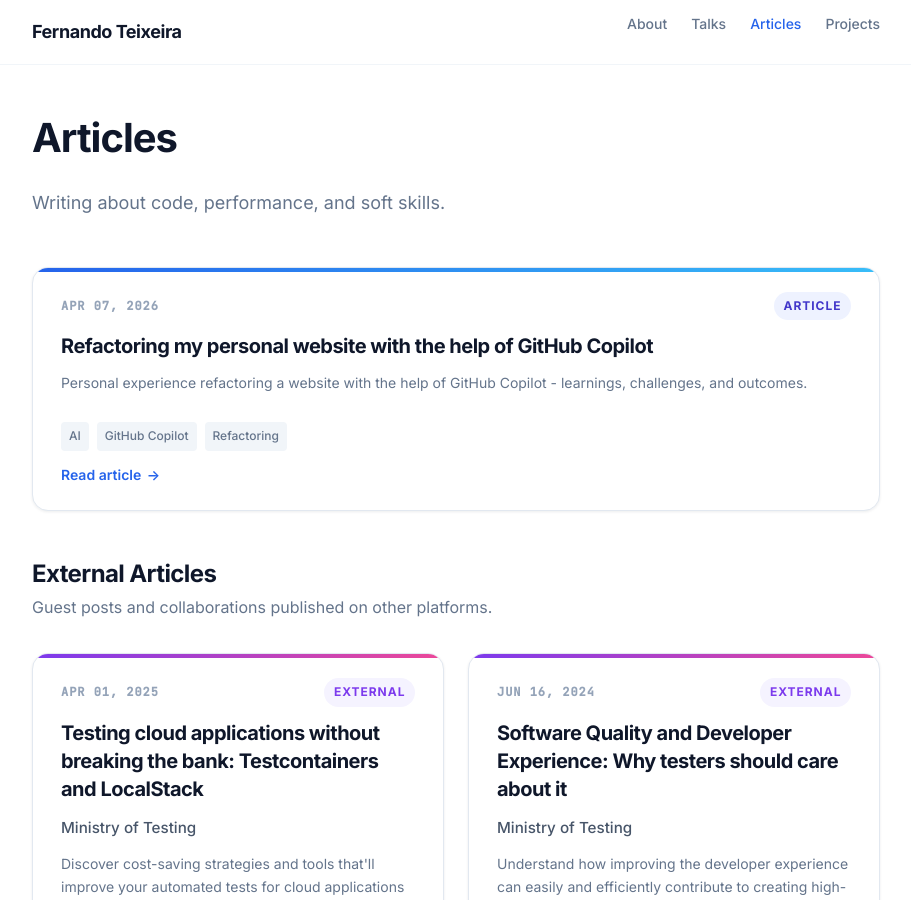
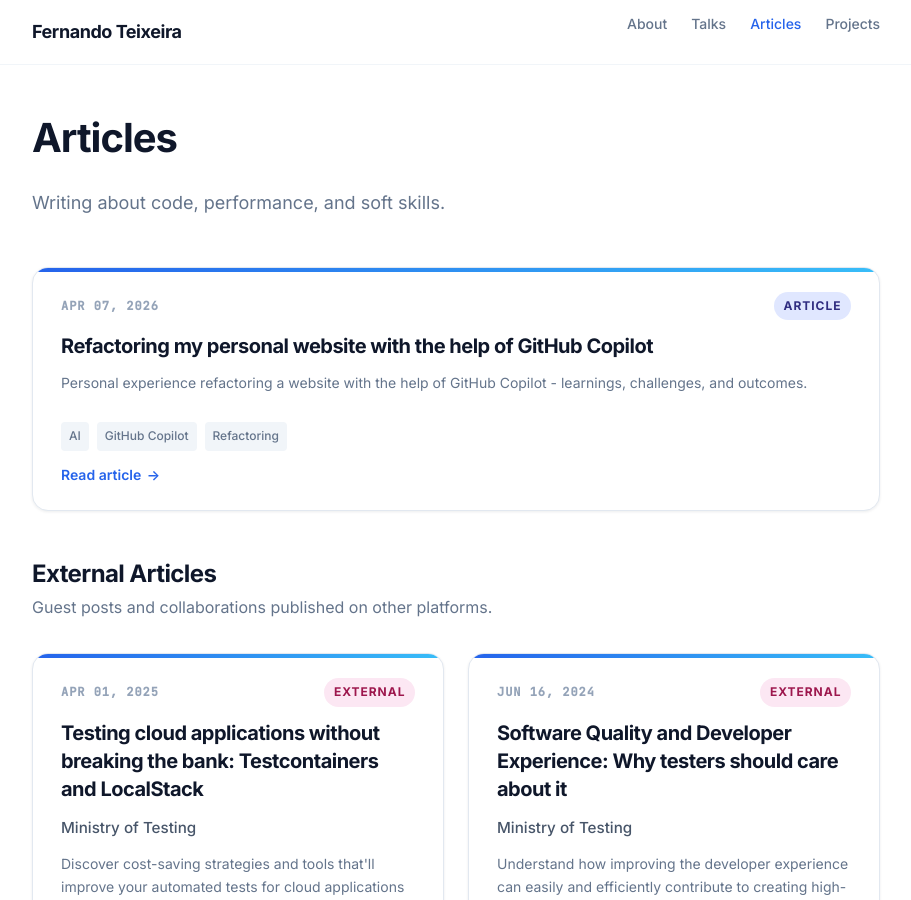
Before and after one commit to teixeira-fernando/teixeira-fernando.github.io, a Jekyll site: the page built from articles.md, in a window 1280 px wide and 900 px high. Shown: the whole window, without its empty margins (184-1095 px from the left). Built offline with Jekyll 4.4.1, drawn with Linux system fonts in a browser that asks for light colours.

Commit message:
Improve article badge contrast
Agent-Logs-Url: https://github.com/teixeira-fernando/personal-website/sessions/130b2ed9-1315-4e10-a5dd-acd9ae1b004f

Co-authored-by: teixeira-fernando <32043860+teixeira-fernando@users.noreply.github.com>

```diff
--- a/assets/css/main.css
+++ b/assets/css/main.css
@@ -890,10 +890,6 @@ button:focus {
   background: linear-gradient(90deg, #2563eb, #38bdf8);
 }
 
-.article-item--external .article-card-link::before {
-  background: linear-gradient(90deg, #7c3aed, #ec4899);
-}
-
 .article-card-link:hover {
   transform: translateY(-3px);
   box-shadow: 0 12px 24px rgba(15, 23, 42, 0.12);
@@ -923,8 +919,8 @@ button:focus {
 }
 
 .article-type {
-  background-color: #eef2ff;
-  color: #4338ca;
+  background-color: #e0e7ff;
+  color: #312e81;
   font-size: 0.75rem;
   font-weight: 700;
   text-transform: uppercase;
@@ -934,8 +930,8 @@ button:focus {
 }
 
 .article-item--external .article-type {
-  background-color: #f5f3ff;
-  color: #7c3aed;
+  background-color: #fce7f3;
+  color: #9d174d;
 }
 
 .article-title {
```
